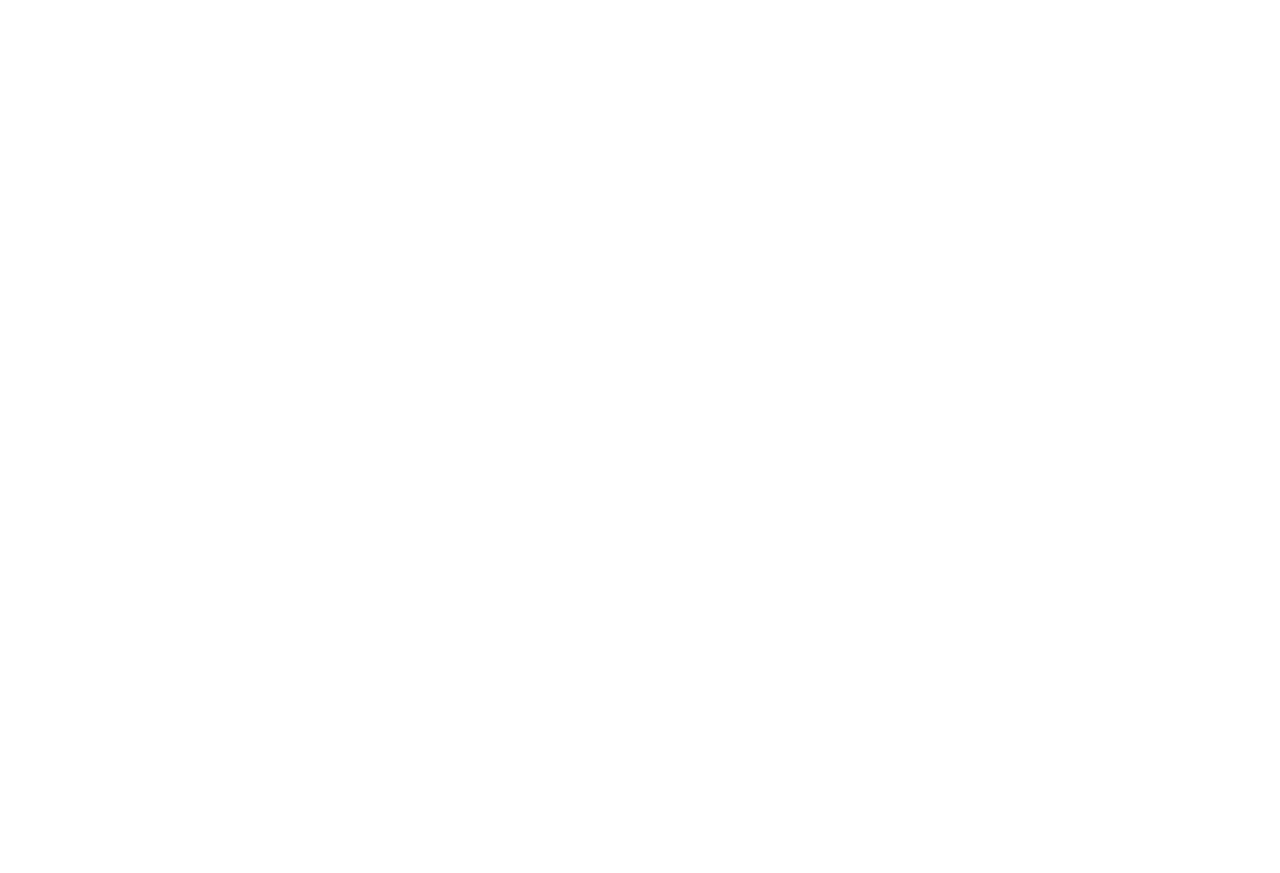
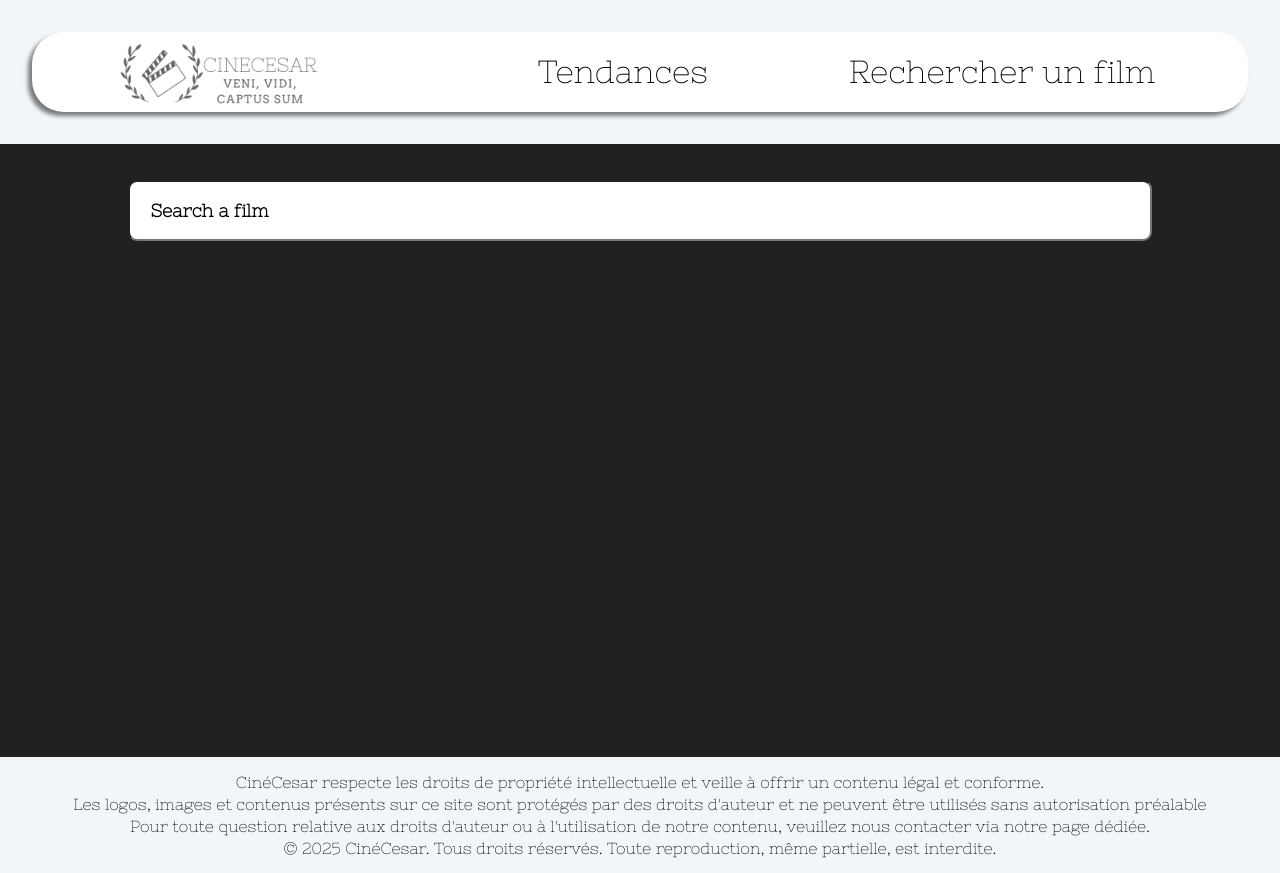
Before and after one commit to Brav68e/1WEBD, a plain HTML site: page Assets/html/search.html in a window 1280 px wide. Before the commit the page ends 800 px from the top, so only its background shows below. Drawn offline with nearby package versions, Linux system fonts and the light colour scheme.

Commit message:
Feat() : Add a search bar with animation

```diff
--- a/Assets/css/movie.css
+++ b/Assets/css/movie.css
@@ -80,7 +80,7 @@ article{
     background: linear-gradient(135deg, rgba(97,34,34,1) 0%, rgba(176,21,21,1) 35%, rgba(176,21,21,1) 65%, rgba(97,34,34,1) 100%);
     justify-self: center;
     border-radius: 1em;
-    margin: 0.5em;
+    margin: 1em;
     padding: 1em;
     font-size: large;
     margin-top: 2em;
@@ -127,7 +127,7 @@ footer{
     flex-direction: column;
     background-color: #f1f6f8;
     text-align: center;
-    gap: 1em;
+    gap: 0.25em;
     padding: 1em;
 }
 
--- a/Assets/css/search.css
+++ b/Assets/css/search.css
@@ -0,0 +1,185 @@
+body{
+    margin: 0px;
+    background-color: #212121;
+    font-family: "Nixie";
+}
+
+@font-face {
+    font-family: Nixie;
+    src: url(/Assets/police/NixieOne-Regular.ttf);
+  }
+
+/*********************** Header **********************/
+
+header{
+    background-color: #f1f6f8;
+    padding: 2em;
+}
+
+nav{
+    display: flex;
+    justify-content: space-around;
+    align-items: center;
+    background-color: #ffffff;
+    border-radius: 2em;
+    height: 10vh;
+    box-shadow: -4px 4px 4px #00000080;
+}
+
+nav img{
+    max-width: 40vw;
+    max-height: 10vh;
+}
+
+nav a{
+    color: black;
+    /* Trick : set a transparent underline that appear progressivly on focus*/
+    text-decoration: underline 0.05em #00000000;
+    transition: all 1s;
+    font-size: 2em;
+    padding: 0.2em;
+    border-radius: 1em;
+}
+
+nav a:hover, nav a:focus{
+    background-color: #d6dde0;
+    color: #d32f2f;
+}
+
+#nav-ul{
+    display: flex;
+    gap: 10vw;
+    list-style-type: none;
+    align-items: center;
+    transition: 0.5s ease-in-out;
+}
+
+
+#burger-menu {
+    font-size: 2em;
+    display: none;
+    background: none;
+    border: none;
+    cursor: pointer;
+}
+
+@keyframes slide-in{
+    0%{
+        transform: translateX(110%);
+    }
+
+    100%{
+        transform: translateX(0%);
+    }
+}
+
+
+
+/********************* Search Bar ************************/
+
+#searchbar{
+    position: relative;
+    display: flex;
+    justify-self: center;
+}
+
+input{
+    width: 80vw;
+    border-radius: 0.5em;
+    padding: 1em;
+    margin: 2em;
+    font-size: large;
+}
+
+#searchbar label{
+    position: absolute;
+    padding: 0.5em;
+    left: 2.75em;
+    top: 35.5%;
+    font-size: large;
+    transition: all 0.3s;
+    font-weight: bold;
+    cursor: text;
+}
+
+#research:focus + label, input:not(:placeholder-shown) + label{
+    transform: translateY(-100%);
+    background-color: #d6dde0;
+    border-radius: 1em;
+    text-decoration: underline;
+}
+
+input::placeholder {
+    opacity: 0;
+    transition: opacity 0.3s ease;
+}
+
+input:focus::placeholder {
+    opacity: 1;
+    color: #555555;
+}
+
+/********************* Main ************************/
+
+main{
+    min-height: 60vh;
+}
+
+
+
+/********************* Footer ************************/
+
+footer{
+    display: flex;
+    flex-direction: column;
+    background-color: #f1f6f8;
+    text-align: center;
+    gap: 0.25em;
+    padding: 1em;
+}
+
+footer p{
+    margin: 0px;
+}
+
+
+/**************** Media Query ************************/
+
+
+@media (max-width: 787px){
+    body{
+        /* Prevent horizontal scrolling that animation can cause */
+        overflow-x: hidden;
+    }
+
+
+    #burger-menu{
+        display: block;
+    }
+
+    #nav-ul{
+        flex-direction: column;
+        position: absolute;
+        background-color: #ffffff;
+        border-radius: 1em;
+        padding: 1em;
+        box-shadow: 0 4px 6px #00000080;
+        animation-fill-mode: forwards;
+        z-index: 1;
+        top: 12vh;
+        right: 2vw;
+    }
+
+    .slide-in{
+        animation: slide-in 1s;
+    }
+
+    .slide-out{
+        animation: slide-in 1s reverse
+    }
+
+    .filmData{
+        display: block;
+    }
+
+}
--- a/Assets/html/search.html
+++ b/Assets/html/search.html
@@ -0,0 +1,41 @@
+<!DOCTYPE html>
+<html lang="en">
+<head>
+    <meta charset="UTF-8">
+    <meta name="viewport" content="width=device-width, initial-scale=1.0">
+    <title>CineCesar</title>
+    <link rel="stylesheet" href="../css/search.css">
+    <script src="https://cdn.jsdelivr.net/npm/axios/dist/axios.min.js"></script>
+</head>
+<body>
+    <header>
+        <nav>
+            <img src="../images/Logo.png" alt="Logo CineCesar">
+            <button id="burger-menu" aria-label="Menu">
+                ☰
+            </button>
+            <ul id="nav-ul">
+                <li><a href="../../index.html">Tendances</a></li>
+                <li><a href="search.html">Rechercher un film</a></li>
+            </ul>
+        </nav>
+    </header>
+
+    <div id="searchbar">
+        <input id="research" type="search" placeholder="Ex : Titanic">
+        <label for="research" aria-required="true">Search a film</label>
+    </div>
+
+    <main>
+
+    </main>
+
+    <footer>
+        <p>CinéCesar respecte les droits de propriété intellectuelle et veille à offrir un contenu légal et conforme.</p>
+        <p>Les logos, images et contenus présents sur ce site sont protégés par des droits d'auteur et ne peuvent être utilisés sans autorisation préalable</p>
+        <p>Pour toute question relative aux droits d'auteur ou à l'utilisation de notre contenu, veuillez nous contacter via notre page dédiée.</p>
+        <p>© 2025 CinéCesar. Tous droits réservés. Toute reproduction, même partielle, est interdite.</p>
+    </footer>
+    <script src="../js/search.js" type="module"></script>
+</body>
+</html>
--- a/Assets/js/movie/movie.js
+++ b/Assets/js/movie/movie.js
@@ -12,7 +12,7 @@ burgerAnimation(burgerButton, Ul, window)
 
 ///////////////////////////////////////////////////////////////////////////////////////////////////
 ///////////////////////////////////////////////////////////////////////////////////////////////////
-// Film LOADING Related instructions
+// FILM LOADING Related instructions
 
 
 import { loadCard } from "./loadInformation.js";
--- a/Assets/js/search.js
+++ b/Assets/js/search.js
@@ -0,0 +1,10 @@
+///////////////////////////////////////////////////////////////////////////////////////////////////
+///////////////////////////////////////////////////////////////////////////////////////////////////
+// BURGER MENU Related instructions
+
+
+import { burgerAnimation } from "./general/burger.js";
+
+const burgerButton = document.getElementById('burger-menu');
+const Ul = document.getElementById('nav-ul');
+burgerAnimation(burgerButton, Ul, window)
```
Also changed, not shown: index.html (+1 -1 lines).
